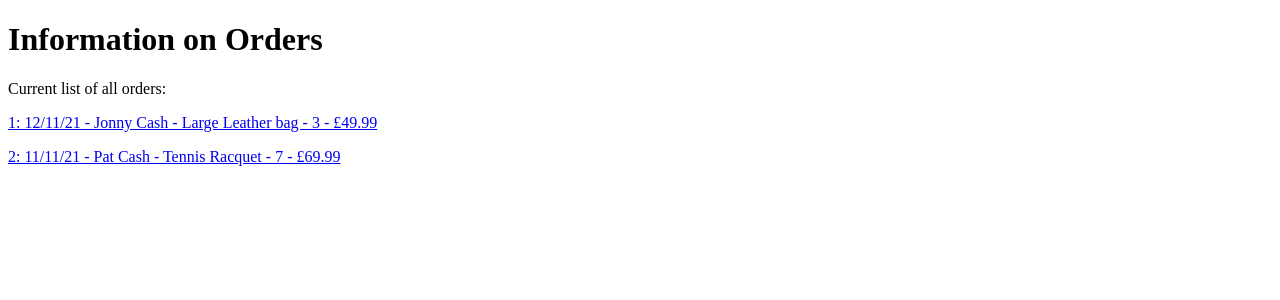
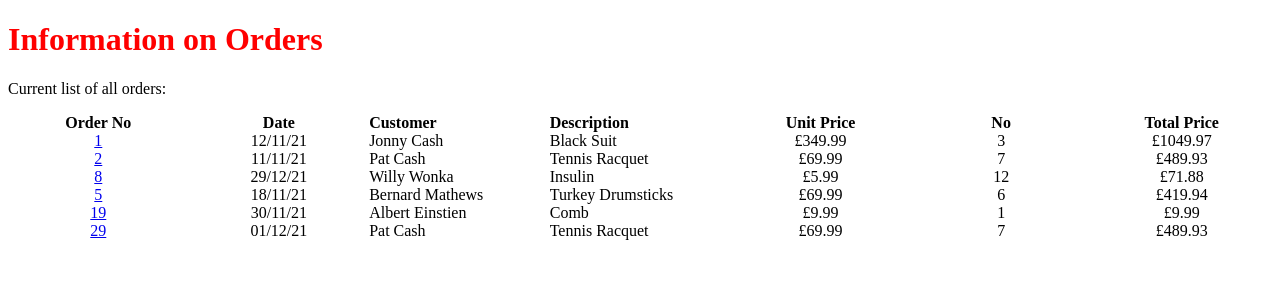
Before and after one commit to Peetfire/W03_D2_Flask_lab, a Flask app: page /orders in a window 1280 px wide. Shown: the top 300 px of the page. Run offline with Flask 2, Linux system fonts and the light colour scheme.

Commit message:
Added some html structure and css

```diff
--- a/controllers/controller.py
+++ b/controllers/controller.py
@@ -5,7 +5,7 @@ from flask import render_template
 
 @app.route('/orders')
 def index():
-    return render_template('index.html', title='Orders', orders=orders)
+    return render_template('index.html', title='Orders', orders=orders, headings=headings)
 
 @app.route('/orders/<order_id>')
 def order(order_id):
@@ -13,4 +13,4 @@ def order(order_id):
     for order in orders:
         if order.order_no == order_num:
             index = orders.index(order)
-    return render_template('order.html', title="Order No: ", order_id=order_id, order=orders[index])
+    return render_template('order.html', title="Order No: ", order_id=order_id, order=orders[index], headings=headings)
--- a/models/order_list.py
+++ b/models/order_list.py
@@ -1,6 +1,12 @@
 from models.order import Order
 
-order1 = Order("Jonny Cash", "12/11/21", 3, 49.99, "Large Leather bag", 1)
+
+order1 = Order("Jonny Cash", "12/11/21", 3, 349.99, "Black Suit", 1)
 order2 = Order("Pat Cash", "11/11/21", 7, 69.99, "Tennis Racquet", 2)
+order3 = Order("Willy Wonka", "29/12/21", 12, 5.99, "Insulin", 8)
+order4 = Order("Bernard Mathews","18/11/21", 6, 69.99, "Turkey Drumsticks", 5)
+order5 = Order("Albert Einstien", "30/11/21", 1, 9.99, "Comb", 19)
+order6 = Order("Pat Cash", "01/12/21", 7, 69.99, "Tennis Racquet", 29)
 
-orders = [order1, order2]
+orders = [order1, order2, order3, order4, order5, order6]
+headings = ["Order No", "Date", "Customer", "Description", "Unit Price", "No", "Total Price"]
--- /dev/null
+++ b/static/styles.css
@@ -0,0 +1,28 @@
+h1 {
+    color: red;
+}
+
+.heading {
+    font-weight: bold;
+}
+
+.row {
+    display: grid;
+    grid-template-columns: 1fr 1fr 1fr 1fr 1fr 1fr 1fr;
+}
+
+.col1  {
+    text-align: center;
+}
+.col2  {
+    text-align: center;
+}
+.col5  {
+    text-align: center;
+}
+.col6  {
+    text-align: center;
+}
+.col7  {
+    text-align: center;
+}
--- a/templates/index.html
+++ b/templates/index.html
@@ -2,22 +2,39 @@
 <html lang="en">
 <head>
     <meta charset="UTF-8">
-    <meta http-equiv="X-UA-Compatible" content="IE=edge">
     <meta name="viewport" content="width=device-width, initial-scale=1.0">
+    <link rel="stylesheet" type="text/css" href="{{ url_for('static',filename='styles.css') }}">
     <title>{{title}} - Information</title>
 </head>
 <body>
     <h1>Information on Orders</h1>
     <p>Current list of all orders: </p>
 
-    {% for order in orders %}
+    <div id="container">
 
-    <div>
-        <p>
-            <a href="../orders/{{order.order_no}}">{{order.order_no}}: {{order.order_date}} - {{order.customer_name}} - {{order.description}} - {{order.quantity}} - £{{order.price}}</a>
-        </p>
+        <div class="row">
+            <div class="heading col1">{{headings[0]}}</div>
+            <div class="heading col2">{{headings[1]}}</div>
+            <div class="heading col3">{{headings[2]}}</div>
+            <div class="heading col4">{{headings[3]}}</div>
+            <div class="heading col5">{{headings[4]}}</div>
+            <div class="heading col6">{{headings[5]}}</div>
+            <div class="heading col7">{{headings[6]}}</div>
+        </div>
+
+        <div class="row">
+            {% for order in orders %}
+            <div class="col1"><a href="../orders/{{order.order_no}}">{{order.order_no}}</a></div>
+            <div class="col2">{{order.order_date}}</div>
+            <div class="col3">{{order.customer_name}}</div>
+            <div class="col4">{{order.description}}</div>
+            <div class="col5">{{"£%.2f"|format(order.price)}}</div>
+            <div class="col6">{{order.quantity}}</div>
+            <div class="col7">{{"£%.2f"|format(order.price * order.quantity)}}</div>
+            {% endfor %}
+        </div>
+
     </div>
-    {% endfor %}
 
 </body>
 </html>
```
Also changed, not shown: templates/order.html (+26 -3 lines).
